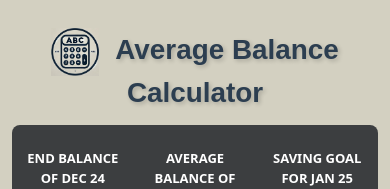
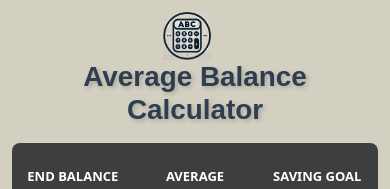
Before and after one commit to TPH777/average-balance-calculator, a React (Vite) app: page / in a window 390 px wide. Shown: the top 189 px of the page. Built offline with nearby package versions, Linux system fonts and the light colour scheme; no server answers.

Commit message:
Edit css to mobile browser

```diff
--- a/src/App.css
+++ b/src/App.css
@@ -15,6 +15,10 @@
   color: #2c3e50;
   text-shadow: 2px 2px 4px rgba(0, 0, 0, 0.2);
   margin: 1rem 0;
+  display: flex; /* Enables flexbox layout */
+  align-items: center;
+  justify-content: center; /* Centers items horizontally */
+  flex-wrap: wrap;
 }
 
 .logo-img {
--- a/src/App.tsx
+++ b/src/App.tsx
@@ -3,16 +3,14 @@
 import { Calculator } from "./components/Calculator";
 import "bootstrap/dist/css/bootstrap.min.css";
 import { AccountButton } from "./components/AccountButton";
+import { Header } from "./components/Header";
 
 function App() {
   const [user, setUser] = useState<string | null>(null);
 
   return (
     <>
-      <h1 className="site-title">
-        <img src="src/pictures/logo.jpg" className="logo-img" />
-        Average Balance Calculator
-      </h1>
+      <Header />
       <Calculator user={user} />
       <AccountButton user={user} setUser={setUser} />
     </>
--- /dev/null
+++ b/src/components/Header.tsx
@@ -0,0 +1,15 @@
+import { Container, Row } from "react-bootstrap";
+import logo from "../pictures/logo.jpg";
+
+export function Header() {
+  return (
+    <Container>
+      <Row>
+        <h1 className="site-title">
+          <img src={logo} className="logo-img" />
+          Average Balance Calculator
+        </h1>
+      </Row>
+    </Container>
+  );
+}
```
